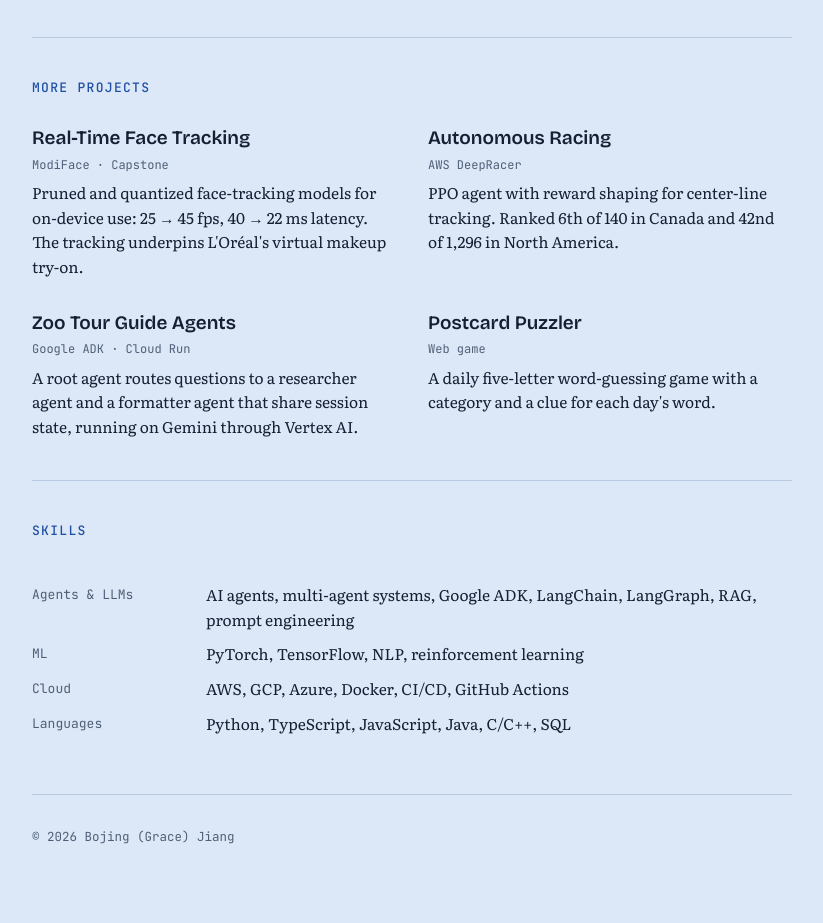
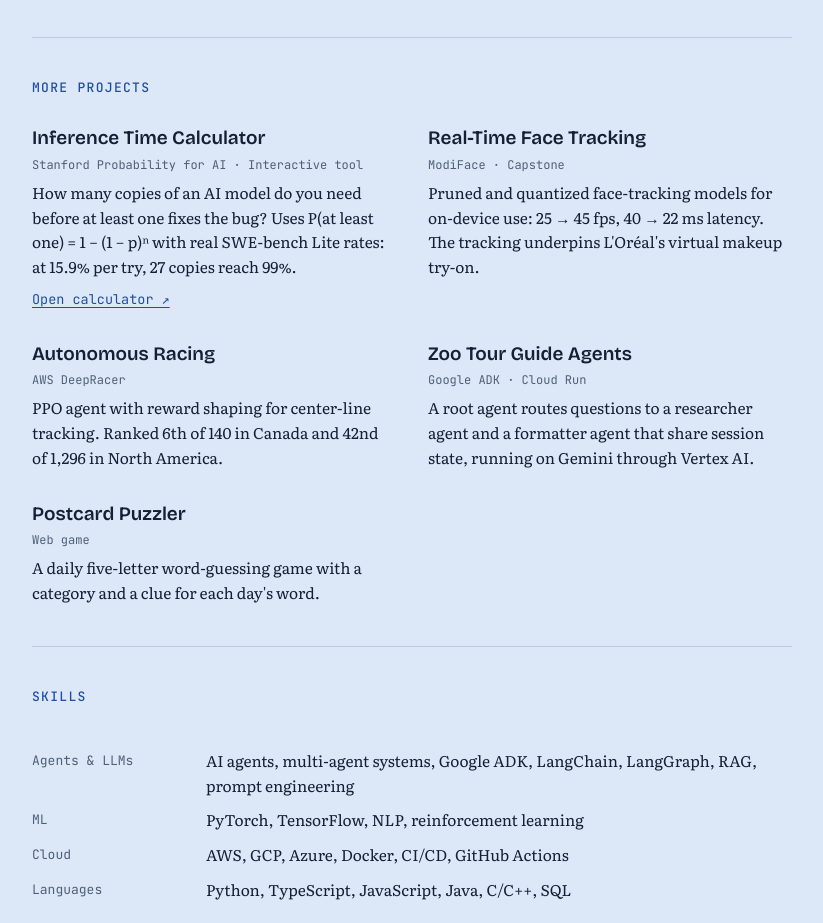
Before and after one commit to GraceJiang0312/GraceJiang0312.github.io, a plain HTML site: page index.html in a window 1280 px wide. Shown: the part 3182-4105 px from the top of the page, without its empty margins (228-1051 px from the left). Drawn offline with nearby package versions, Linux system fonts and the light colour scheme.

Commit message:
Add Inference Time Calculator to projects
Co-Authored-By: Claude Opus 5.5 <noreply@anthropic.com>

```diff
--- a/index.html
+++ b/index.html
@@ -262,6 +262,12 @@ footer { padding-top: 32px; border-top: 1px solid var(--line); font-family: var(
     <h2>More projects</h2>
     <div class="projects">
       <div class="proj">
+        <h3>Inference Time Calculator</h3>
+        <p class="src">Stanford Probability for AI · Interactive tool</p>
+        <p>How many copies of an AI model do you need before at least one fixes the bug? Uses P(at least one) = 1 − (1 − p)ⁿ with real SWE-bench Lite rates: at 15.9% per try, 27 copies reach 99%.</p>
+        <p style="margin-top:6px"><a class="cta" href="https://pai.stanford.edu/pai1/portfolio/54wdeVlEVTeFHHkxBKWdM9Tz99r2/inference-time">Open calculator ↗</a></p>
+      </div>
+      <div class="proj">
         <h3>Real-Time Face Tracking</h3>
         <p class="src">ModiFace · Capstone</p>
         <p>Pruned and quantized face-tracking models for on-device use: 25 → 45 fps, 40 → 22 ms latency. The tracking underpins L'Oréal's virtual makeup try-on.</p>
```
